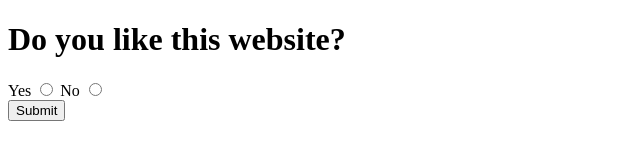
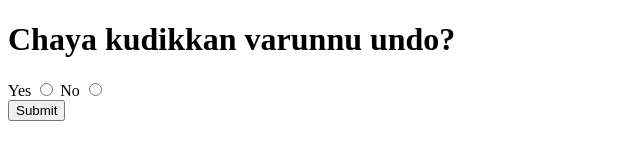
Before and after one commit to vishnu88blue/vishnu88blue.github.io, a plain HTML site: page index.html in a window 1280 px wide. Shown: the whole page, without its empty margins (0-640 px from the left). Drawn offline with Linux system fonts and the light colour scheme.

Commit message:
Update index.html

```diff
--- a/index.html
+++ b/index.html
@@ -7,7 +7,7 @@
 </head>
 <body>
 
-    <h1>Do you like this website?</h1>
+    <h1>Chaya kudikkan varunnu undo?</h1>
 
     <form action="result.html" method="get" onsubmit="return validateForm()">
         <label for="yes">Yes</label>
```
